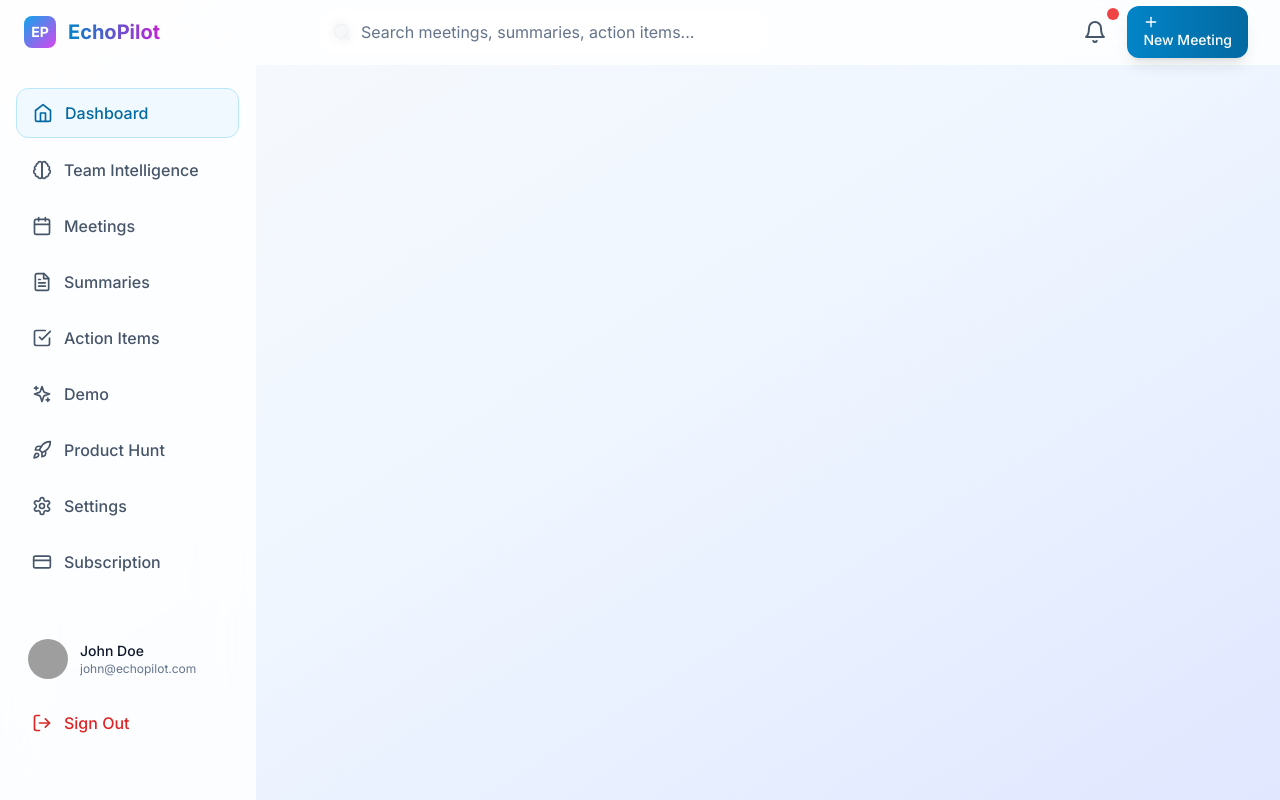
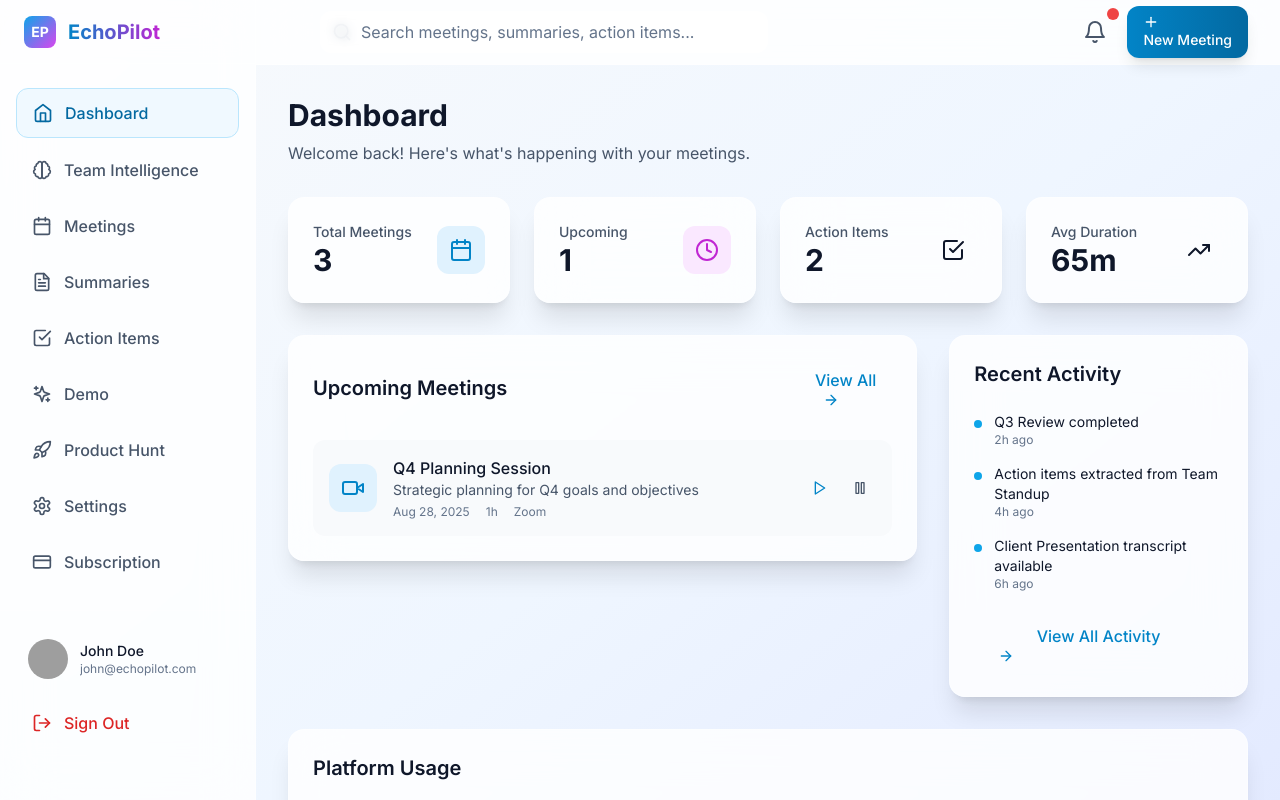
Before and after one commit to eksteen11/Echonote---V1.1, a Next.js app: page / in a window 1280 px wide. Shown: the top 800 px of the page. Built offline with nearby package versions, Linux system fonts and the light colour scheme; grey boxes are pictures that could not be loaded.

Commit message:
Fix AuthWrapper: Layout component now properly receives children prop (Dashboard)

```diff
--- a/components/AuthWrapper.tsx
+++ b/components/AuthWrapper.tsx
@@ -4,6 +4,7 @@ import React from 'react';
 import { useAuth } from '@/lib/auth-context';
 import AuthPage from './AuthPage';
 import Layout from './Layout';
+import Dashboard from './Dashboard';
 
 const AuthWrapper: React.FC = () => {
   const { user, isLoading } = useAuth();
@@ -29,7 +30,11 @@ const AuthWrapper: React.FC = () => {
     return <AuthPage />;
   }
 
-  return <Layout />;
+  return (
+    <Layout>
+      <Dashboard />
+    </Layout>
+  );
 };
 
 export default AuthWrapper;
```
